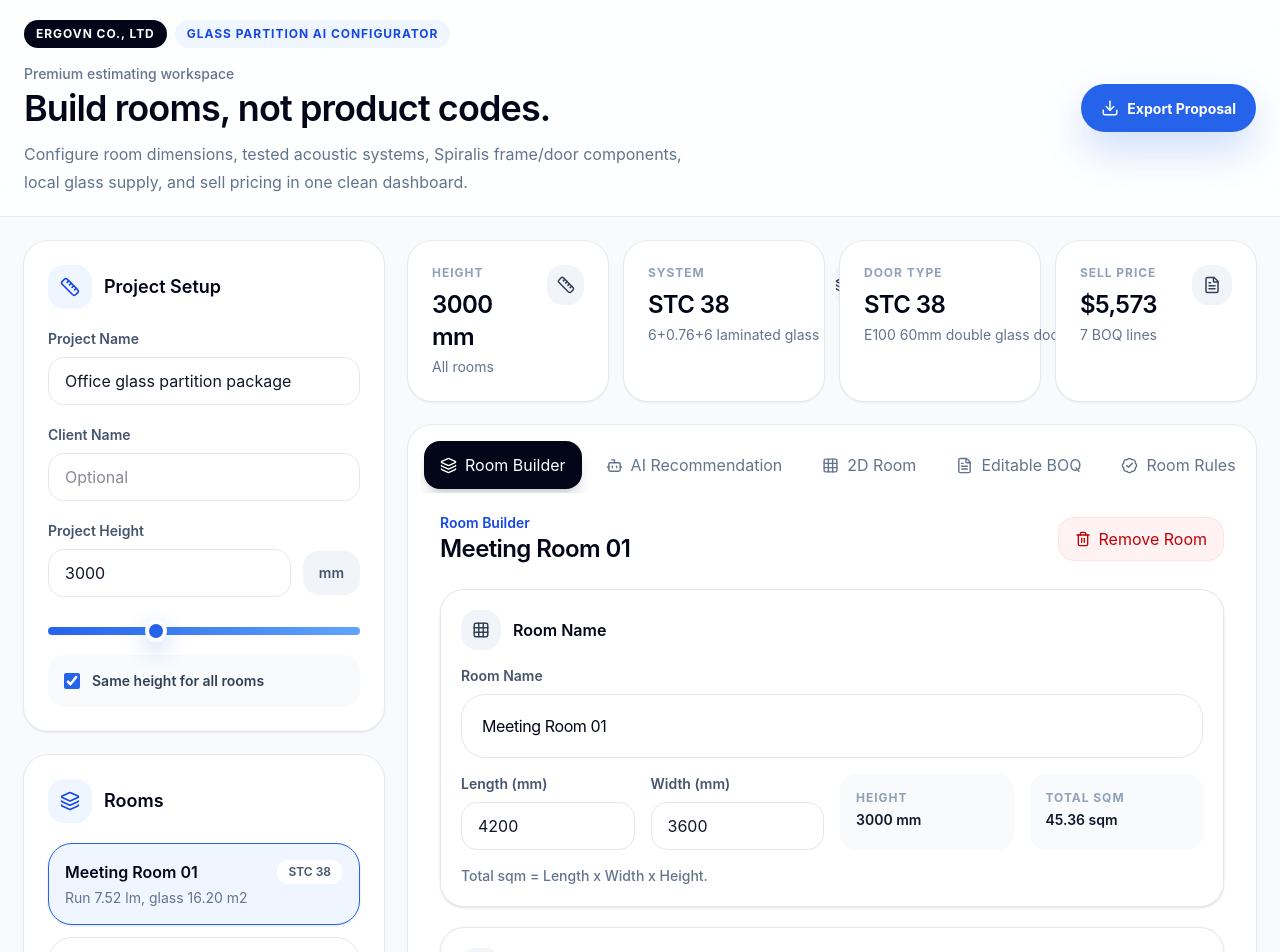
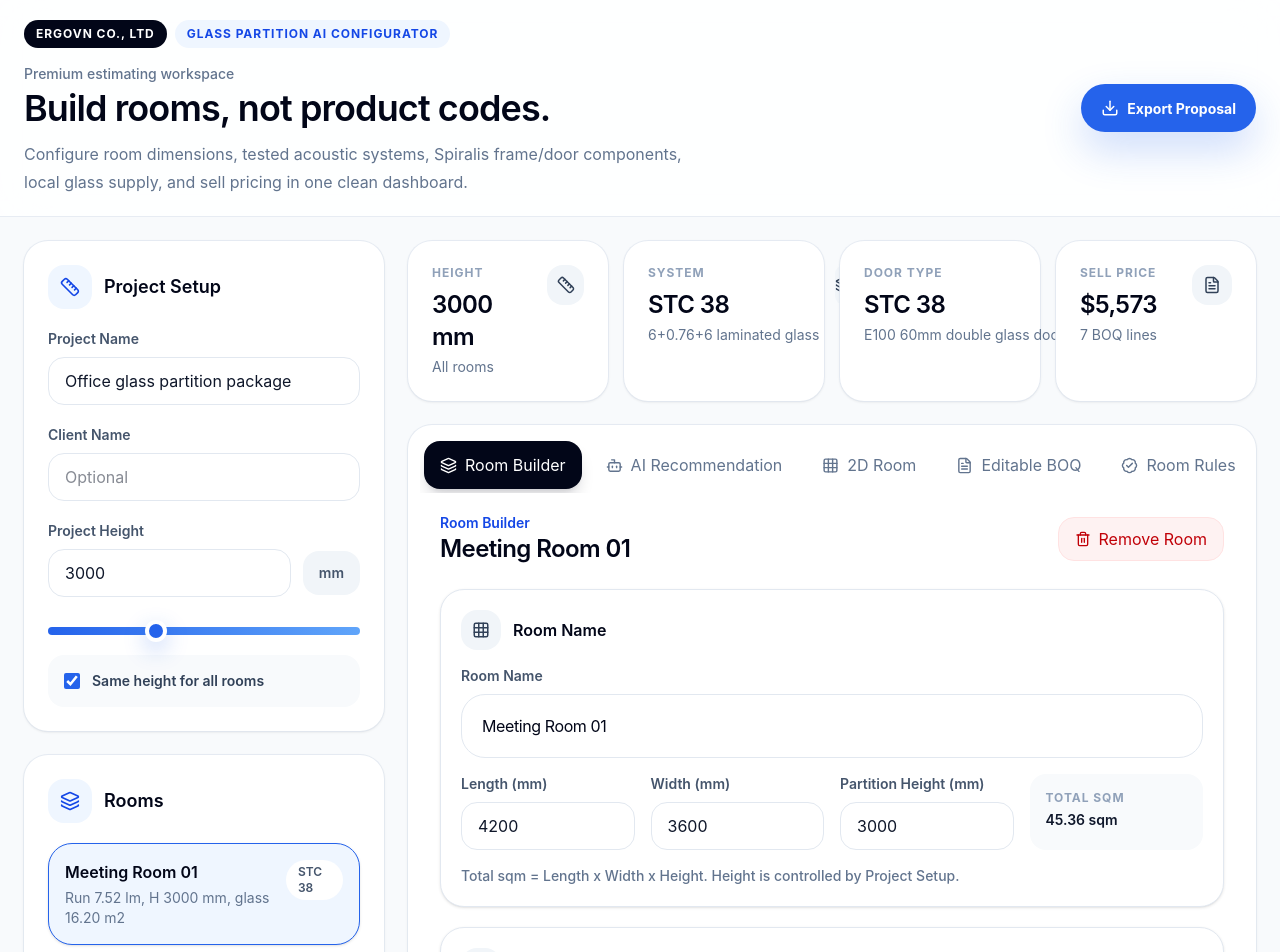
Before and after one commit to PhucNgo71/https-github.com-PhucNgo71-glass-partition-ai-configurator, a React (Vite) app: page / in a window 1280 px wide. Shown: the top 952 px of the page. Built offline with nearby package versions, Linux system fonts and the light colour scheme.

Commit message:
Support room-specific partition heights

```diff
--- a/src/main.jsx
+++ b/src/main.jsx
@@ -109,6 +109,7 @@ const initialRooms = [
     layoutType: 'fullSequence',
     width: 4200,
     depth: 3600,
+    height: 3000,
     components: {
       partition1Width: 1500,
       partition2Width: 1200,
@@ -130,6 +131,7 @@ const initialRooms = [
     layoutType: 'twoPartitionOneDoor',
     width: 3000,
     depth: 2800,
+    height: 3000,
     components: {
       partition1Width: 1200,
       partition2Width: 900,
@@ -317,23 +319,27 @@ function getTotalRunLengthMm(room) {
   return getRoomMapSegments(room).reduce((sum, segment) => sum + Number(segment.width), 0);
 }
 
-function areaForRoom(room, height) {
-  return ((getPartitionLengthMm(room) * height) / 1_000_000).toFixed(2);
+function getRoomHeight(room, projectHeight, sameHeightForAllRooms = true) {
+  return sameHeightForAllRooms ? Number(projectHeight) : Number(room.height || projectHeight);
 }
 
-function totalSqmForRoom(room, height) {
-  return (((Number(room.width) * Number(room.depth) * Number(height)) / 1_000_000_000)).toFixed(2);
+function areaForRoom(room, height, sameHeightForAllRooms = true) {
+  return ((getPartitionLengthMm(room) * getRoomHeight(room, height, sameHeightForAllRooms)) / 1_000_000).toFixed(2);
+}
+
+function totalSqmForRoom(room, height, sameHeightForAllRooms = true) {
+  return (((Number(room.width) * Number(room.depth) * getRoomHeight(room, height, sameHeightForAllRooms)) / 1_000_000_000)).toFixed(2);
 }
 
 function perimeterForRoom(room) {
   return (getTotalRunLengthMm(room) / 1000).toFixed(2);
 }
 
-function buildBoq(rooms, height) {
+function buildBoq(rooms, height, sameHeightForAllRooms = true) {
   return rooms.flatMap((room) => {
     const partition = partitionSystems[room.partitionStc];
     const door = doorTypes[room.doorType];
-    const area = Number(areaForRoom(room, height));
+    const area = Number(areaForRoom(room, height, sameHeightForAllRooms));
     const doorCount = getDoorCount(room);
     const rows = [
       {
@@ -422,6 +428,7 @@ function drawTableHeader(doc, columns, y) {
 
 function App() {
   const [height, setHeight] = useState(3000);
+  const [sameHeightForAllRooms, setSameHeightForAllRooms] = useState(true);
   const [rooms, setRooms] = useState(initialRooms);
   const [selectedRoomId, setSelectedRoomId] = useState(initialRooms[0].id);
   const [boqOverrides, setBoqOverrides] = useState({});
@@ -434,7 +441,7 @@ function App() {
   const selectedRoom = rooms.find((room) => room.id === selectedRoomId) ?? rooms[0];
   const selectedDoor = doorTypes[selectedRoom.doorType];
   const selectedPartition = partitionSystems[selectedRoom.partitionStc];
-  const boqRows = useMemo(() => buildBoq(rooms, height), [rooms, height]);
+  const boqRows = useMemo(() => buildBoq(rooms, height, sameHeightForAllRooms), [rooms, height, sameHeightForAllRooms]);
   const editedBoq = boqRows.map((row) => ({ ...row, ...boqOverrides[row.id] }));
   const total = editedBoq.reduce((sum, row) => sum + Number(row.qty) * Number(row.rate), 0);
 
@@ -455,6 +462,7 @@ function App() {
       name: `Room ${String(rooms.length + 1).padStart(2, '0')}`,
       width: 3600,
       depth: 3200,
+      height,
       components: { ...defaultComponents },
       layoutType: 'twoPartitionOneDoor',
       partitionStc: 38,
@@ -508,7 +516,7 @@ function App() {
     doc.text(`Project: ${projectInfo.projectName || 'Untitled project'}`, 14, 57);
     doc.text(`Client: ${projectInfo.clientName || 'Not specified'}`, 14, 64);
     doc.text(`Project height: ${height} mm`, 108, 57);
-    doc.text('Height rule: same height for all rooms', 108, 64);
+    doc.text(`Height rule: ${sameHeightForAllRooms ? 'same height for all rooms' : 'room-specific heights'}`, 108, 64);
 
     doc.setFillColor(244, 242, 237);
     doc.roundedRect(14, 72, 182, 22, 2, 2, 'F');
@@ -542,7 +550,7 @@ function App() {
       doc.setDrawColor(230, 224, 214);
       doc.line(14, y + 2, 196, y + 2);
       doc.text(room.name, 16, y);
-      doc.text(`${perimeterForRoom(room)} lm run`, 58, y);
+      doc.text(`${perimeterForRoom(room)} lm, H ${getRoomHeight(room, height, sameHeightForAllRooms)}mm`, 58, y);
       doc.text(`STC ${room.partitionStc}`, 91, y);
       doc.text(`${room.doorType}, STC ${door.stc}`, 121, y, { maxWidth: 55 });
       doc.text(String(getDoorCount(room)), 188, y, { align: 'right' });
@@ -599,7 +607,7 @@ function App() {
     doc.setFontSize(9);
     addWrappedText(
       doc,
-      'This proposal is generated from the current configurator state. BOQ quantities are editable estimates based on user-entered partition, door, and power bar dimensions plus the common project height. Final pricing should be validated against site conditions, approved specifications, and procurement lead times.',
+      'This proposal is generated from the current configurator state. BOQ quantities are editable estimates based on user-entered partition, door, power bar, and room height dimensions. Final pricing should be validated against site conditions, approved specifications, and procurement lead times.',
       14,
       y + 8,
       182,
@@ -687,9 +695,19 @@ function App() {
                 className="app-slider w-full"
               />
               <label className="flex items-center gap-3 rounded-2xl bg-slate-50 p-4 text-sm font-semibold text-slate-700">
-                <input type="checkbox" checked readOnly className="h-4 w-4 accent-[#2563eb]" />
+                <input
+                  type="checkbox"
+                  checked={sameHeightForAllRooms}
+                  onChange={(event) => setSameHeightForAllRooms(event.target.checked)}
+                  className="h-4 w-4 accent-[#2563eb]"
+                />
                 Same height for all rooms
               </label>
+              {!sameHeightForAllRooms && (
+                <p className="rounded-2xl bg-amber-50 p-4 text-sm font-semibold leading-6 text-amber-800">
+                  Room-specific height is active. Set each room height inside Room Builder.
+                </p>
+              )}
             </div>
           </Card>
 
@@ -709,7 +727,7 @@ function App() {
                     <div>
                       <p className="font-semibold text-slate-950">{room.name}</p>
                       <p className="mt-1 text-sm text-slate-500">
-                        Run {perimeterForRoom(room)} lm, glass {areaForRoom(room, height)} m2
+                        Run {perimeterForRoom(room)} lm, H {getRoomHeight(room, height, sameHeightForAllRooms)} mm, glass {areaForRoom(room, height, sameHeightForAllRooms)} m2
                       </p>
                     </div>
                     <span className="rounded-full bg-white px-3 py-1 text-xs font-semibold text-slate-600">
@@ -728,7 +746,12 @@ function App() {
 
         <div className="space-y-6">
           <div className="grid gap-4 lg:grid-cols-4">
-            <SummaryCard label="Height" value={`${height} mm`} detail="All rooms" icon={Ruler} />
+            <SummaryCard
+              label="Height"
+              value={`${getRoomHeight(selectedRoom, height, sameHeightForAllRooms)} mm`}
+              detail={sameHeightForAllRooms ? 'All rooms' : selectedRoom.name}
+              icon={Ruler}
+            />
             <SummaryCard label="System" value={`STC ${selectedRoom.partitionStc}`} detail={selectedPartition.glass} icon={Layers3} />
             <SummaryCard label="Door Type" value={`STC ${selectedDoor.stc}`} detail={selectedRoom.doorType} icon={DoorOpen} />
             <SummaryCard label="Sell Price" value={currency(total)} detail={`${editedBoq.length} BOQ lines`} icon={FileText} />
@@ -765,16 +788,17 @@ function App() {
                   selectedDoor={selectedDoor}
                   selectedPartition={selectedPartition}
                   height={height}
+                  sameHeightForAllRooms={sameHeightForAllRooms}
                 />
               )}
               {activeTab === 'ai' && (
-                <AiRecommendation room={selectedRoom} selectedDoor={selectedDoor} selectedPartition={selectedPartition} height={height} />
+                <AiRecommendation room={selectedRoom} selectedDoor={selectedDoor} selectedPartition={selectedPartition} height={height} sameHeightForAllRooms={sameHeightForAllRooms} />
               )}
-              {activeTab === 'preview' && <RoomPreview room={selectedRoom} height={height} premium />}
+              {activeTab === 'preview' && <RoomPreview room={selectedRoom} height={height} sameHeightForAllRooms={sameHeightForAllRooms} premium />}
               {activeTab === 'boq' && (
                 <BoqCards rows={editedBoq} updateBoq={updateBoq} total={total} exportProposal={exportProposal} />
               )}
-              {activeTab === 'rules' && <RoomRules room={selectedRoom} height={height} selectedDoor={selectedDoor} />}
+              {activeTab === 'rules' && <RoomRules room={selectedRoom} height={height} sameHeightForAllRooms={sameHeightForAllRooms} selectedDoor={selectedDoor} />}
             </div>
           </section>
         </div>
@@ -826,12 +850,13 @@ function SummaryCard({ label, value, detail, icon: Icon }) {
   );
 }
 
-function RoomBuilder({ room, updateRoom, removeRoom, rooms, selectedDoor, selectedPartition, height }) {
+function RoomBuilder({ room, updateRoom, removeRoom, rooms, selectedDoor, selectedPartition, height, sameHeightForAllRooms }) {
   const components = getComponents(room);
   const layout = getLayout(room);
   const activeInputKeys = getLayoutInputKeys(room);
   const addActions = getRoomAddActions(room);
   const usesDoor2 = activeInputKeys.has('door2Width');
+  const roomHeight = getRoomHeight(room, height, sameHeightForAllRooms);
   const updateComponent = (key, value) => {
     const numericValue = Number(value);
     updateRoom(room.id, {
@@ -887,10 +912,21 @@ function RoomBuilder({ room, updateRoom, removeRoom, rooms, selectedDoor, select
                   className="field"
                 />
               </Field>
-              <InfoPill label="Height" value={`${height} mm`} />
-              <InfoPill label="Total sqm" value={`${totalSqmForRoom(room, height)} sqm`} />
+              <Field label="Partition Height (mm)">
+                <input
+                  type="number"
+                  min="0"
+                  disabled={sameHeightForAllRooms}
+                  value={roomHeight}
+                  onChange={(event) => updateRoom(room.id, { height: Number(event.target.value) })}
+                  className="field disabled:bg-slate-100 disabled:text-slate-500"
+                />
+              </Field>
+              <InfoPill label="Total sqm" value={`${totalSqmForRoom(room, height, sameHeightForAllRooms)} sqm`} />
             </div>
-            <p className="text-sm font-medium text-slate-500">Total sqm = Length x Width x Height.</p>
+            <p className="text-sm font-medium text-slate-500">
+              Total sqm = Length x Width x Height. {sameHeightForAllRooms ? 'Height is controlled by Project Setup.' : 'Room height can be different, for example 600 mm.'}
+            </p>
           </div>
         </BuilderBox>
 
@@ -977,7 +1013,7 @@ function RoomBuilder({ room, updateRoom, removeRoom, rooms, selectedDoor, select
         </BuilderBox>
       </div>
 
-      <RoomConfigurationMap room={room} height={height} updateComponent={updateComponent} updateRoom={updateRoom} editable />
+      <RoomConfigurationMap room={room} height={height} sameHeightForAllRooms={sameHeightForAllRooms} updateComponent={updateComponent} updateRoom={updateRoom} editable />
 
       <div className="grid gap-5 lg:grid-cols-2">
         <BuilderBox title="Dimension Inputs" icon={Ruler}>
@@ -1042,7 +1078,7 @@ function RoomBuilder({ room, updateRoom, removeRoom, rooms, selectedDoor, select
         <BuilderBox title="Add More Partition" icon={Plus}>
           <div className="grid gap-3 md:grid-cols-2">
             <InfoPill label="Supply" value="Local glass" />
-            <InfoPill label="Area" value={`${areaForRoom(room, height)} m2`} />
+            <InfoPill label="Area" value={`${areaForRoom(room, height, sameHeightForAllRooms)} m2`} />
             <InfoPill label="System" value={`STC ${room.partitionStc}`} />
             <InfoPill label="Glass" value={selectedPartition.glass} />
           </div>
@@ -1089,7 +1125,7 @@ function DimensionInput({ number, title, value, onChange, helper }) {
   );
 }
 
-function AiRecommendation({ room, selectedDoor, selectedPartition, height }) {
+function AiRecommendation({ room, selectedDoor, selectedPartition, height, sameHeightForAllRooms }) {
   return (
     <div className="grid gap-4 lg:grid-cols-[1.1fr_0.9fr]">
       <section className="rounded-3xl bg-slate-950 p-6 text-white">
@@ -1099,7 +1135,7 @@ function AiRecommendation({ room, selectedDoor, selectedPartition, height }) {
         </div>
         <h2 className="mt-5 text-2xl font-semibold">Use STC {room.partitionStc} partition with STC {selectedDoor.stc} door package.</h2>
         <p className="mt-4 leading-7 text-slate-300">
-          The selected room dimensions produce {areaForRoom(room, height)} m2 of partition area. Partition frames use Spiralis price-list rates excluding glass, glass is shown as a local supply reference line, and door pricing follows the revised door-without-glass list unless noted.
+          The selected room dimensions produce {areaForRoom(room, height, sameHeightForAllRooms)} m2 of partition area. Partition frames use Spiralis price-list rates excluding glass, glass is shown as a local supply reference line, and door pricing follows the revised door-without-glass list unless noted.
         </p>
       </section>
       <section className="rounded-3xl border border-slate-200 bg-white p-6">
@@ -1171,14 +1207,15 @@ function BoqCards({ rows, updateBoq, total, exportProposal }) {
   );
 }
 
-function RoomRules({ room, height, selectedDoor }) {
+function RoomRules({ room, height, sameHeightForAllRooms, selectedDoor }) {
   const layout = getLayout(room);
+  const roomHeight = getRoomHeight(room, height, sameHeightForAllRooms);
   const rules = [
-    ['Project height first', `${height} mm applies to all rooms.`],
-    ['Same height for all rooms', 'Enabled for this configuration.'],
+    ['Project height first', `${height} mm is the default project height.`],
+    ['Same height for all rooms', sameHeightForAllRooms ? 'Enabled for this configuration.' : `Disabled. This room uses ${roomHeight} mm.`],
     ['Room rule option', `${layout.title}: ${getRoomRuleDescription(room)}.`],
     ['User input dimensions', 'Partition, door, and power bar dimensions are entered by users and drive BOQ quantities.'],
-    ['Partition quantity', `Partition area uses ${((getPartitionLengthMm(room) / 1000)).toFixed(2)} lm x project height.`],
+    ['Partition quantity', `Partition area uses ${((getPartitionLengthMm(room) / 1000)).toFixed(2)} lm x ${roomHeight} mm height.`],
     ['Door quantity', `Door quantity is counted from Door 1 and Door 2 width inputs: ${getDoorCount(room)} set(s).`],
     ['Partition STC request', `Allowed values are ${partitionStcOptions.join(', ')}.`],
     ['Door STC linked to door type', `${room.doorType} maps to STC ${selectedDoor.stc}.`],
@@ -1236,7 +1273,7 @@ function getRoomMapSegments(room) {
     .filter((segment) => segment.width > 0);
 }
 
-function RoomConfigurationMap({ room, height, updateComponent, updateRoom, editable = false }) {
+function RoomConfigurationMap({ room, height, sameHeightForAllRooms = true, updateComponent, updateRoom, editable = false }) {
   const components = getComponents(room);
   const layout = getLayout(room);
   const segments = getRoomMapSegments(room);
@@ -1372,8 +1409,8 @@ function RoomConfigurationMap({ room, height, updateComponent, updateRoom, edita
         </div>
       </div>
       <dl className="mt-5 grid grid-cols-2 gap-3 md:grid-cols-4">
-        <Metric label="Height" value={`${height} mm`} />
-        <Metric label="Total sqm" value={`${totalSqmForRoom(room, height)} sqm`} />
+        <Metric label="Height" value={`${getRoomHeight(room, height, sameHeightForAllRooms)} mm`} />
+        <Metric label="Total sqm" value={`${totalSqmForRoom(room, height, sameHeightForAllRooms)} sqm`} />
         <Metric label="Partition" value={`STC ${room.partitionStc}`} />
         <Metric label="Door" value={`STC ${doorTypes[room.doorType].stc}`} />
       </dl>
@@ -1381,10 +1418,10 @@ function RoomConfigurationMap({ room, height, updateComponent, updateRoom, edita
   );
 }
 
-function RoomPreview({ room, height, premium }) {
+function RoomPreview({ room, height, sameHeightForAllRooms, premium }) {
   return (
     <div className={premium ? 'min-h-[560px]' : ''}>
-      <RoomConfigurationMap room={room} height={height} />
+      <RoomConfigurationMap room={room} height={height} sameHeightForAllRooms={sameHeightForAllRooms} />
     </div>
   );
 }
```
